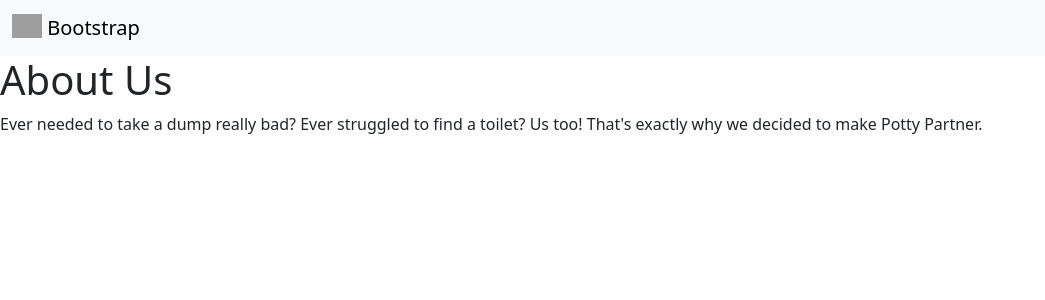
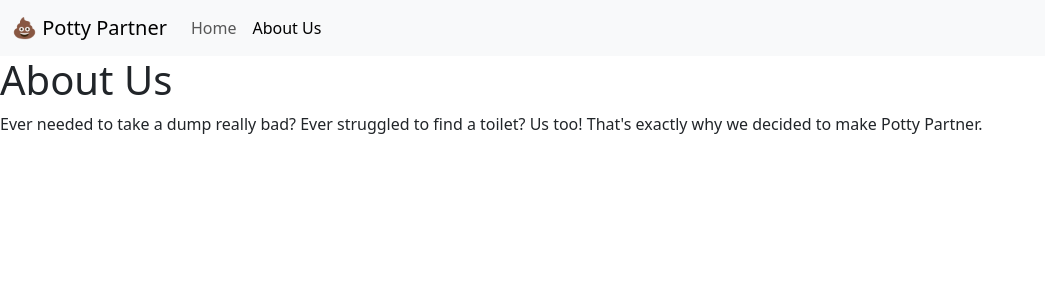
Before and after one commit to dylanherbig/potty-partner, a Django app: page /about/ in a window 1280 px wide. Shown: the top 300 px of the page, without its empty margins (0-1045 px from the left). Run offline with Django 4.2, Linux system fonts and the light colour scheme; some libraries are stand-ins or nearby versions; grey boxes are pictures that could not be loaded.

Commit message:
finished nav bar

```diff
--- a/app/templates/app/about.html
+++ b/app/templates/app/about.html
@@ -2,20 +2,43 @@
 {% bootstrap_css %}
 {% bootstrap_javascript %}
 {% bootstrap_messages %}
-<nav class="navbar navbar-light bg-light">
-  <div class="container-fluid">
-    <a class="navbar-brand" href="#">
-      <img
-        src="/docs/5.1/assets/brand/bootstrap-logo.svg"
-        alt=""
-        width="30"
-        height="24"
-        class="d-inline-block align-text-top"
-      />
-      Bootstrap
-    </a>
-  </div>
-</nav>
+{% load socialaccount %}
+
+<nav class="navbar navbar-expand-lg navbar-light bg-light">
+    <div class="container-fluid">
+      <a class="navbar-brand" href="/">💩 Potty Partner</a>
+      <button class="navbar-toggler" type="button" data-bs-toggle="collapse" data-bs-target="#navbarScroll" aria-controls="navbarScroll" aria-expanded="false" aria-label="Toggle navigation">
+        <span class="navbar-toggler-icon"></span>
+      </button>
+      <div class="collapse navbar-collapse" id="navbarScroll">
+        <ul class="navbar-nav me-auto my-2 my-lg-0 navbar-nav-scroll" style="--bs-scroll-height: 100px;">
+          <li class="nav-item">
+            <a class="nav-link" aria-current="page" href="/">Home</a>
+          </li>
+          <li class="nav-item">
+            <a class="nav-link active" href="/about">About Us</a>
+          </li>
+
+        </ul>
+          {% if user.is_authenticated %}
+              <span class="navbar-text">
+                <div class="nav-item dropdown">
+                    <a class="nav-link dropdown-toggle active" href="#" id="navbarScrollingDropdown" role="button" data-bs-toggle="dropdown" aria-expanded="false">
+                      Welcome, {{ user.first_name }}
+                    </a>
+                    <ul class="dropdown-menu" aria-labelledby="navbarScrollingDropdown">
+                      <li><a class="dropdown-item" href="/logout">Log out?</a></li>
+                    </ul>
+                </div>
+              </span>
+          {% else %}
+              <span class="navbar-text">
+                  <a class="nav-link btn btn-primary text-light" href={% provider_login_url 'google' %} role="button">Log In</a>
+              </span>
+          {% endif %}
+      </div>
+    </div>
+  </nav>
 
 <html>
   <body>
```
Also changed, not shown: app/templates/app/login.html (+41 -0 lines), app/static/app/toilet.png (added), db.sqlite3.
